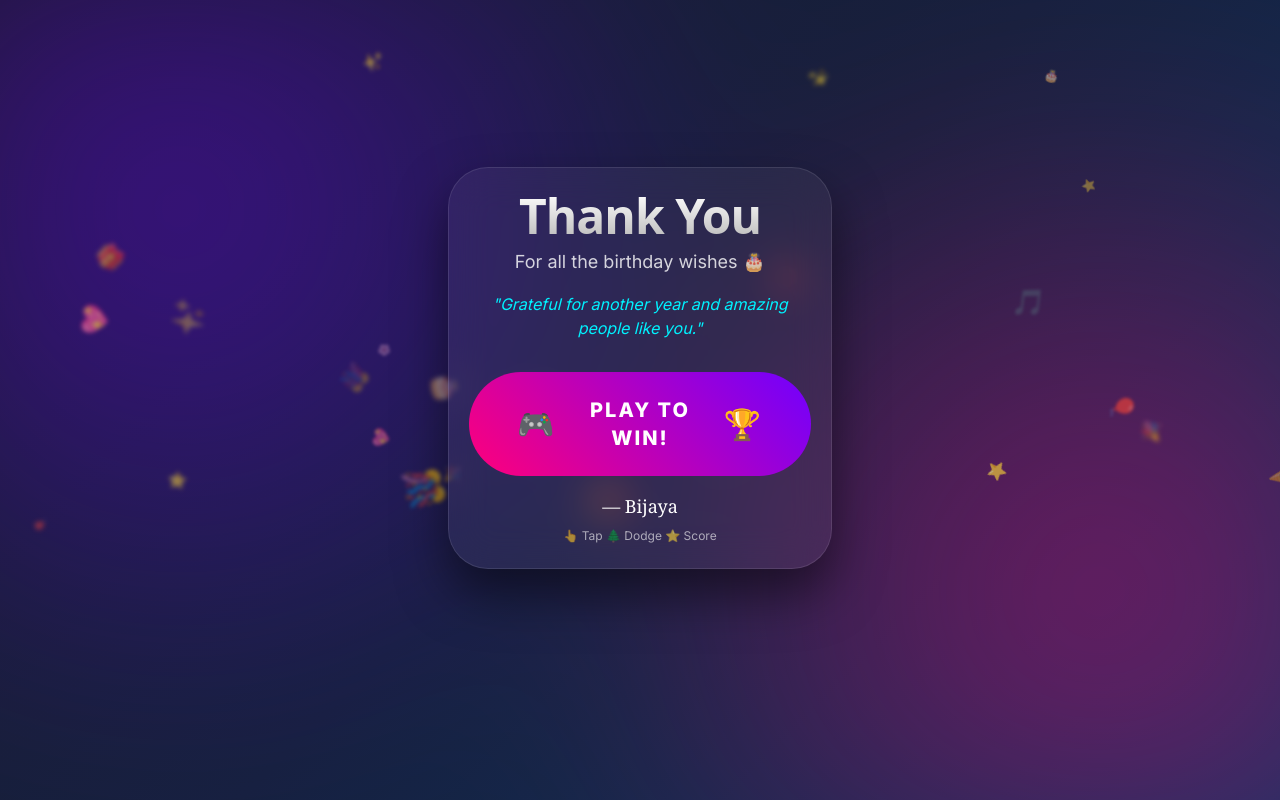
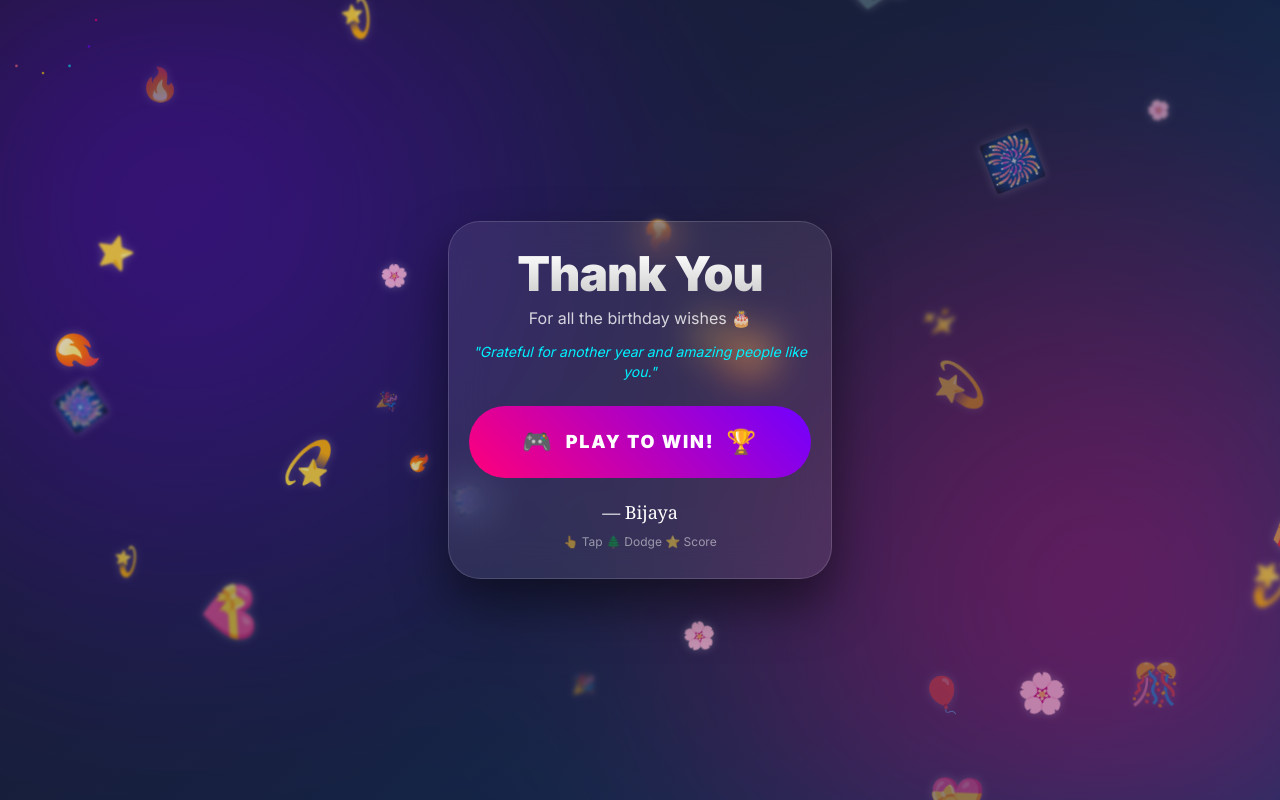
Before and after one commit to bijbrin/birthday-bijaya, a Next.js app: page / in a window 1280 px wide. Built offline with nearby package versions, Linux system fonts and the light colour scheme; a web font is replaced by a local one.

Commit message:
fix: absolute positioned emojis, fireworks, centered card, full-width big button

```diff
--- a/app/page.tsx
+++ b/app/page.tsx
@@ -14,11 +14,83 @@ const useNameFromParams = () => {
   return name;
 };
 
-// Thank You Screen - Dark Mesh Gradient + Glassmorphism
-const ThankYouScreen = ({ name, onPlay }: { name: string; onPlay: () => void }) => {
+// Generate random emoji positions
+const generateEmojis = () => {
+  const emojiList = ['✨', '🎉', '💖', '⭐', '🎈', '🎊', '🎂', '🎁', '🎵', '🌸', '💫', '🎆', '🔥', '💝', '🎇'];
+  return [...Array(30)].map((_, i) => ({
+    id: i,
+    emoji: emojiList[Math.floor(Math.random() * emojiList.length)],
+    left: Math.random() * 100,
+    top: Math.random() * 100,
+    size: 15 + Math.random() * 35,
+    blur: Math.random() * 2,
+    duration: 4 + Math.random() * 4,
+    delay: Math.random() * 3,
+    rotate: Math.random() * 360
+  }));
+};
+
+// Firework component
+const Firework = ({ x, y, onDone }: { x: number; y: number; onDone: () => void }) => {
+  const colors = ['#ff007a', '#7000ff', '#00f2ff', '#ffd700', '#ff6b6b'];
+
   return (
     <motion.div
-      className="min-h-screen w-full flex items-center justify-center p-5 relative overflow-hidden"
+      className="absolute pointer-events-none"
+      style={{ left: x, top: y }}
+      initial={{ opacity: 1 }}
+      animate={{ opacity: 0 }}
+      transition={{ duration: 1.5 }}
+      onAnimationComplete={onDone}
+    >
+      {[...Array(12)].map((_, i) => (
+        <motion.div
+          key={i}
+          className="absolute w-2 h-2 rounded-full"
+          style={{
+            backgroundColor: colors[i % colors.length],
+            left: 0,
+            top: 0
+          }}
+          initial={{ x: 0, y: 0, scale: 1 }}
+          animate={{
+            x: Math.cos((i * 30 * Math.PI) / 180) * 80,
+            y: Math.sin((i * 30 * Math.PI) / 180) * 80,
+            scale: 0
+          }}
+          transition={{ duration: 1, ease: 'easeOut' }}
+        />
+      ))}
+    </motion.div>
+  );
+};
+
+// Thank You Screen
+const ThankYouScreen = ({ name, onPlay }: { name: string; onPlay: () => void }) => {
+  const [emojis] = useState(generateEmojis);
+  const [fireworks, setFireworks] = useState<{ id: number; x: number; y: number }[]>([]);
+  const fwIdRef = useRef(0);
+
+  // Auto fireworks every few seconds
+  useEffect(() => {
+    const interval = setInterval(() => {
+      const id = fwIdRef.current++;
+      setFireworks(prev => [...prev, {
+        id,
+        x: 20 + Math.random() * 60,
+        y: 10 + Math.random() * 50
+      }]);
+    }, 2500);
+    return () => clearInterval(interval);
+  }, []);
+
+  const removeFirework = (id: number) => {
+    setFireworks(prev => prev.filter(fw => fw.id !== id));
+  };
+
+  return (
+    <motion.div
+      className="fixed inset-0 w-full h-full overflow-hidden flex items-center justify-center"
       style={{
         background: 'linear-gradient(135deg, #1a1a2e 0%, #16213e 50%, #0f3460 100%)'
       }}
@@ -36,62 +108,69 @@ const ThankYouScreen = ({ name, onPlay }: { name: string; onPlay: () => void })
         transition={{ duration: 10, repeat: Infinity, ease: 'easeInOut' }}
       />
 
-      {/* Floating Emojis with Depth */}
-      <div className="fixed inset-0 pointer-events-none z-0">
-        {[...Array(25)].map((_, i) => (
+      {/* Fireworks */}
+      {fireworks.map(fw => (
+        <Firework
+          key={fw.id}
+          x={fw.x}
+          y={fw.y}
+          onDone={() => removeFirework(fw.id)}
+        />
+      ))}
+
+      {/* Floating Emojis - Absolute positioned */}
+      {emojis.map((e) => (
         <motion.div
-            key={i}
-            className="absolute"
+          key={e.id}
+          className="absolute pointer-events-none z-0"
           style={{
-              left: `${Math.random() * 100}%`,
-              top: `${Math.random() * 100}%`,
-              fontSize: `${10 + Math.random() * 25}px`,
-              opacity: 0.3 + Math.random() * 0.4,
-              filter: `blur(${Math.random() * 3}px)`
+            left: `${e.left}%`,
+            top: `${e.top}%`,
+            fontSize: `${e.size}px`,
+            filter: `blur(${e.blur}px)`,
+            textShadow: '0 0 10px rgba(255,255,255,0.3)'
           }}
           animate={{
-              y: [0, -(50 + Math.random() * 100), 0],
-              rotate: [0, Math.random() * 360, 0]
+            y: [0, -60, 0],
+            rotate: [0, e.rotate, 0],
+            opacity: [0.4, 0.8, 0.4]
           }}
           transition={{
-              duration: 4 + Math.random() * 4,
+            duration: e.duration,
             repeat: Infinity,
             ease: 'easeInOut',
-              delay: Math.random() * 3
+            delay: e.delay
           }}
         >
-            {['✨', '🎉', '💖', '⭐', '🎈', '🎊', '🎂', '🎁', '🎵', '🌸'][i % 10]}
+          {e.emoji}
         </motion.div>
       ))}
-      </div>
 
-      {/* Glass Card - Centered, no scroll, fixed height */}
+      {/* Glass Card - True Center */}
       <motion.div
-        className="relative z-10 w-full max-w-sm text-center flex flex-col justify-center -mt-16"
+        className="relative z-10 w-11/12 max-w-sm"
         style={{
-          background: 'rgba(255, 255, 255, 0.05)',
+          background: 'rgba(255, 255, 255, 0.08)',
           backdropFilter: 'blur(20px)',
           WebkitBackdropFilter: 'blur(20px)',
-          border: '1px solid rgba(255, 255, 255, 0.1)',
-          borderRadius: '40px',
-          padding: '24px 20px',
-          boxShadow: '0 25px 50px rgba(0,0,0,0.5)',
-          maxHeight: '90vh'
+          border: '1px solid rgba(255, 255, 255, 0.15)',
+          borderRadius: '32px',
+          padding: '28px 20px',
+          boxShadow: '0 25px 50px rgba(0,0,0,0.5)'
         }}
-        initial={{ opacity: 0, y: 50 }}
-        animate={{ opacity: 1, y: 0 }}
-        transition={{ duration: 0.8, ease: [0.175, 0.885, 0.32, 1.275] }}
+        initial={{ opacity: 0, scale: 0.9 }}
+        animate={{ opacity: 1, scale: 1 }}
+        transition={{ duration: 0.6, ease: 'easeOut' }}
       >
         {/* Title */}
         <motion.h1
-          className="text-5xl font-extrabold mb-2"
+          className="text-4xl sm:text-5xl font-black mb-2 text-center"
           style={{
-            background: 'linear-gradient(to bottom, #fff, #bbb)',
+            background: 'linear-gradient(to bottom, #fff 0%, #ccc 100%)',
             WebkitBackgroundClip: 'text',
             WebkitTextFillColor: 'transparent',
             backgroundClip: 'text',
-            letterSpacing: '-1px',
-            fontFamily: 'system-ui, -apple-system, sans-serif'
+            letterSpacing: '-1px'
           }}
           initial={{ opacity: 0, y: 20 }}
           animate={{ opacity: 1, y: 0 }}
@@ -102,10 +181,10 @@ const ThankYouScreen = ({ name, onPlay }: { name: string; onPlay: () => void })
 
         {/* Subtitle */}
         <motion.p
-          className="text-lg mb-4"
-          style={{ opacity: 0.8 }}
+          className="text-base text-center mb-3"
+          style={{ color: 'rgba(255,255,255,0.8)' }}
           initial={{ opacity: 0 }}
-          animate={{ opacity: 0.8 }}
+          animate={{ opacity: 1 }}
           transition={{ delay: 0.2 }}
         >
           For all the birthday wishes 🎂
@@ -117,10 +196,10 @@ const ThankYouScreen = ({ name, onPlay }: { name: string; onPlay: () => void })
             initial={{ scale: 0 }}
             animate={{ scale: 1 }}
             transition={{ delay: 0.25, type: 'spring' }}
-            className="mb-4"
+            className="mb-4 text-center"
           >
             <span
-              className="text-2xl font-bold px-6 py-2 rounded-full"
+              className="inline-block text-xl font-bold px-5 py-2 rounded-full"
               style={{
                 background: 'linear-gradient(45deg, #ff007a, #7000ff)',
                 color: 'white'
@@ -133,7 +212,7 @@ const ThankYouScreen = ({ name, onPlay }: { name: string; onPlay: () => void })
 
         {/* Quote */}
         <motion.p
-          className="text-base italic mb-6"
+          className="text-sm italic mb-6 text-center"
           style={{ color: '#00f2ff' }}
           initial={{ opacity: 0 }}
           animate={{ opacity: 1 }}
@@ -142,17 +221,17 @@ const ThankYouScreen = ({ name, onPlay }: { name: string; onPlay: () => void })
           "Grateful for another year and amazing people like you."
         </motion.p>
 
-        {/* Juicy Play Button - BIGGER */}
+        {/* BIG Play Button */}
         <motion.button
           onClick={onPlay}
-          className="relative cursor-pointer mt-2"
+          className="w-full relative cursor-pointer"
           whileTap={{ scale: 0.95 }}
           initial={{ opacity: 0, y: 20 }}
           animate={{ opacity: 1, y: 0 }}
           transition={{ delay: 0.4 }}
         >
           <motion.div
-            className="px-12 py-6 rounded-full font-extrabold text-xl uppercase tracking-widest text-white flex items-center gap-4"
+            className="w-full py-5 rounded-full font-black text-lg uppercase tracking-widest text-white flex items-center justify-center gap-3"
             style={{
               background: 'linear-gradient(45deg, #ff007a, #7000ff)',
               boxShadow: '0 10px 40px rgba(255, 0, 122, 0.5)'
@@ -160,7 +239,7 @@ const ThankYouScreen = ({ name, onPlay }: { name: string; onPlay: () => void })
             animate={{
               boxShadow: [
                 '0 0 0 0 rgba(255, 0, 122, 0.7)',
-                '0 0 0 25px rgba(255, 0, 122, 0)',
+                '0 0 0 20px rgba(255, 0, 122, 0)',
                 '0 0 0 0 rgba(255, 0, 122, 0)'
               ]
             }}
@@ -170,15 +249,15 @@ const ThankYouScreen = ({ name, onPlay }: { name: string; onPlay: () => void })
               ease: 'easeOut'
             }}
           >
-            <span className="text-3xl">🎮</span>
+            <span className="text-2xl">🎮</span>
             <span>Play to Win!</span>
-            <span className="text-3xl">🏆</span>
+            <span className="text-2xl">🏆</span>
           </motion.div>
         </motion.button>
 
         {/* Signature */}
         <motion.div
-          className="mt-4 text-lg"
+          className="mt-5 text-lg text-center"
           style={{
             fontFamily: 'cursive, Georgia, serif',
             color: '#fff'
@@ -192,10 +271,10 @@ const ThankYouScreen = ({ name, onPlay }: { name: string; onPlay: () => void })
 
         {/* Instructions */}
         <motion.div
-          className="mt-2 text-xs"
-          style={{ opacity: 0.6 }}
+          className="mt-2 text-xs text-center"
+          style={{ color: 'rgba(255,255,255,0.5)' }}
           initial={{ opacity: 0 }}
-          animate={{ opacity: 0.6 }}
+          animate={{ opacity: 1 }}
           transition={{ delay: 0.6 }}
         >
           👆 Tap 🌲 Dodge ⭐ Score
@@ -220,7 +299,6 @@ const FlappyGame = ({ onBack }: { onBack: () => void }) => {
   useEffect(() => { gameStateRef.current = gameState; }, [gameState]);
   useEffect(() => { scoreRef.current = score; }, [score]);
 
-  // Load bird image
   useEffect(() => {
     const img = new Image();
     img.crossOrigin = 'anonymous';
@@ -528,7 +606,6 @@ const FlappyGame = ({ onBack }: { onBack: () => void }) => {
     };
   }, [highScore, birdLoaded]);
 
-  // Reset game when component unmounts
   useEffect(() => {
     return () => {
       setGameState('waiting');
@@ -590,7 +667,7 @@ function AppContent() {
 export default function App() {
   return (
     <Suspense fallback={
-      <div className="min-h-screen flex items-center justify-center" style={{ background: 'linear-gradient(135deg, #1a1a2e 0%, #16213e 50%, #0f3460 100%)' }}>
+      <div className="fixed inset-0 flex items-center justify-center" style={{ background: 'linear-gradient(135deg, #1a1a2e 0%, #16213e 50%, #0f3460 100%)' }}>
         <span className="text-white text-2xl">Loading... ✨</span>
       </div>
     }>
```
Lines whose indentation alone changed are shown as unchanged.
